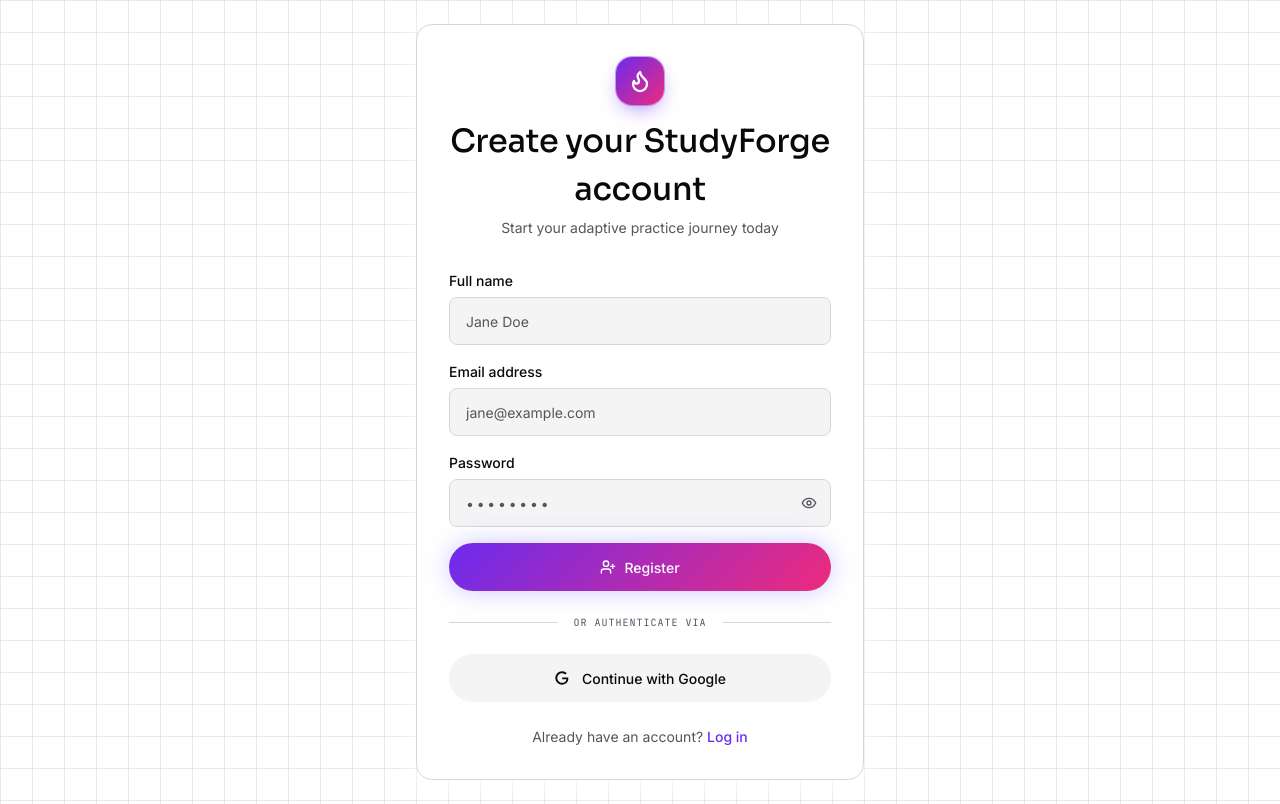
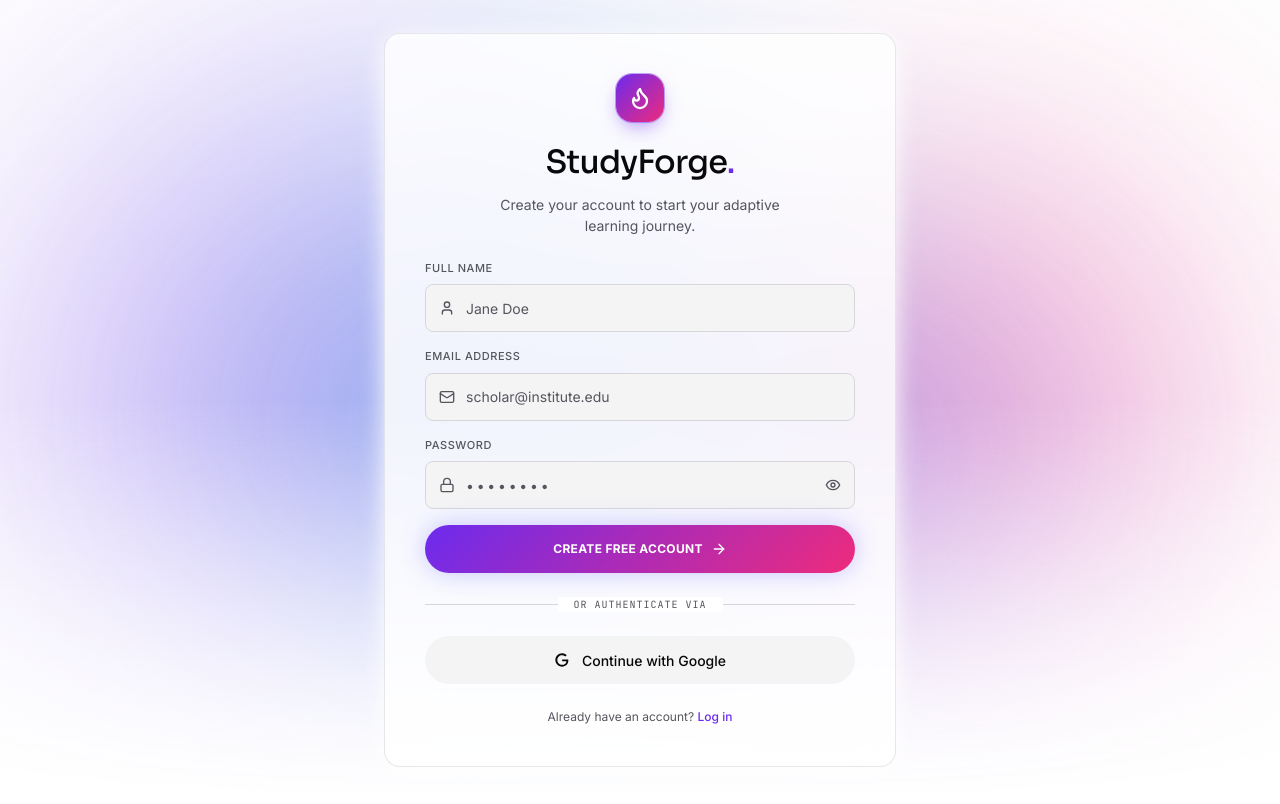
Before and after one commit to JAY4IGNITE/StudyForge-AI, a React (Vite) app in the folder frontend/: page /register in a window 1280 px wide. Built offline with nearby package versions, Linux system fonts and the light colour scheme; no server answers.

Commit message:
feat: implement authentication module with registration, login, and OAuth callback flows

```diff
--- a/frontend/src/features/auth/Login.tsx
+++ b/frontend/src/features/auth/Login.tsx
@@ -10,6 +10,8 @@
 import { Label } from '../../components/ui/label';
 import { Separator } from '../../components/ui/separator';
 import { PasswordInput } from '../../components/ui/PasswordInput';
+
+import { AnimatedGradient } from '../../components/landing/AnimatedGradient';
 
 const containerVariants: Variants = {
   hidden: { opacity: 0 },
@@ -80,8 +82,10 @@
       initial={{ opacity: 0 }}
       animate={{ opacity: 1 }}
       transition={{ duration: 0.6 }}
-      className="bg-blueprint bg-forge-glow relative flex min-h-screen items-center justify-center bg-background p-6"
+      className="relative flex min-h-screen items-center justify-center bg-background p-4 sm:p-6 overflow-hidden"
     >
+      <AnimatedGradient className="fixed inset-0 z-0 h-full w-full" />
+
       <AnimatePresence>
         {loading && (
           <motion.div
@@ -112,7 +116,7 @@
           </motion.div>
         )}
       </AnimatePresence>
-      <Card className="w-full max-w-lg p-8 shadow-2xl overflow-hidden">
+      <Card className="relative z-10 w-full max-w-lg p-8 sm:p-10 shadow-2xl overflow-hidden border border-border/60 bg-card/85 backdrop-blur-xl hover:border-ember/40">
         <motion.div
           variants={containerVariants}
           initial="hidden"
--- a/frontend/src/features/auth/Register.tsx
+++ b/frontend/src/features/auth/Register.tsx
@@ -2,14 +2,30 @@
 import { useNavigate, Link } from 'react-router-dom';
 import { useAuth } from '../../app/AuthProvider';
 import { supabase } from '../../lib/supabase';
-import { UserPlus, Flame, Loader2 } from 'lucide-react';
-import { motion, AnimatePresence } from 'motion/react';
+import { User, Mail, Lock, ArrowRight, Flame, Loader2 } from 'lucide-react';
+import { motion, AnimatePresence, Variants } from 'motion/react';
 import { Card } from '../../components/ui/card';
 import { Button } from '../../components/ui/button';
 import { Input } from '../../components/ui/input';
 import { Label } from '../../components/ui/label';
 import { PasswordInput } from '../../components/ui/PasswordInput';
 import { Separator } from '../../components/ui/separator';
+import { AnimatedGradient } from '../../components/landing/AnimatedGradient';
+
+const containerVariants: Variants = {
+  hidden: { opacity: 0 },
+  visible: {
+    opacity: 1,
+    transition: {
+      staggerChildren: 0.08,
+    },
+  },
+};
+
+const itemVariants: Variants = {
+  hidden: { opacity: 0, y: 10 },
+  visible: { opacity: 1, y: 0, transition: { type: 'spring', stiffness: 300, damping: 24 } },
+};
 
 export const Register: React.FC = () => {
   const { user } = useAuth();
@@ -72,27 +88,85 @@
   };
 
   return (
-    <div className="bg-blueprint bg-forge-glow relative flex min-h-screen items-center justify-center bg-background p-6">
-      <Card className="w-full max-w-md p-8 shadow-2xl">
-        <div className="mb-8 text-center">
-          <div className="mb-3 inline-flex h-12 w-12 items-center justify-center rounded-xl bg-ember-gradient shadow-[0_0_0_1px_hsl(var(--ember)/0.4),0_8px_20px_-6px_hsl(var(--ember)/0.6)]">
+    <motion.div
+      initial={{ opacity: 0 }}
+      animate={{ opacity: 1 }}
+      transition={{ duration: 0.6 }}
+      className="relative flex min-h-screen items-center justify-center bg-background p-4 sm:p-6 overflow-hidden"
+    >
+      <AnimatedGradient className="fixed inset-0 z-0 h-full w-full" />
+
+      <AnimatePresence>
+        {loading && (
+          <motion.div
+            initial={{ opacity: 0 }}
+            animate={{ opacity: 1 }}
+            exit={{ opacity: 0 }}
+            className="fixed inset-0 z-50 flex items-center justify-center bg-background/80 backdrop-blur-md"
+          >
+            <motion.div
+              initial={{ scale: 0.8, opacity: 0, y: 10 }}
+              animate={{ scale: 1, opacity: 1, y: 0 }}
+              exit={{ scale: 0.8, opacity: 0, y: -10 }}
+              transition={{ type: 'spring' as const, stiffness: 300, damping: 25 }}
+              className="flex flex-col items-center gap-4 rounded-3xl bg-card p-10 shadow-2xl border border-border/50"
+            >
+              <motion.div
+                animate={{ rotate: 360 }}
+                transition={{ repeat: Infinity, duration: 1, ease: 'linear' }}
+                className="flex items-center justify-center rounded-xl bg-ember/10 p-4"
+              >
+                <Loader2 className="h-10 w-10 text-ember" />
+              </motion.div>
+              <div className="text-center">
+                <h2 className="text-lg font-semibold tracking-tight text-foreground">Creating Account</h2>
+                <p className="text-sm text-secondary mt-1">Setting up your learning workspace...</p>
+              </div>
+            </motion.div>
+          </motion.div>
+        )}
+      </AnimatePresence>
+
+      <Card className="relative z-10 w-full max-w-lg p-8 sm:p-10 shadow-2xl overflow-hidden border border-border/60 bg-card/85 backdrop-blur-xl hover:border-ember/40">
+        <motion.div
+          variants={containerVariants}
+          initial="hidden"
+          animate="visible"
+        >
+          <motion.div variants={itemVariants} className="mb-6 flex flex-col items-center text-center">
+            <div className="mb-4 flex h-12 w-12 items-center justify-center rounded-xl bg-ember-gradient shadow-[0_0_0_1px_hsl(var(--ember)/0.4),0_8px_20px_-6px_hsl(var(--ember)/0.6)]">
               <Flame className="h-6 w-6 text-ember-foreground" strokeWidth={2.25} />
             </div>
-          <h1 className="font-display text-2xl font-medium text-foreground">Create your StudyForge account</h1>
-          <p className="mt-1 text-sm text-secondary">Start your adaptive practice journey today</p>
-        </div>
+            <h1 className="font-display text-2xl font-medium tracking-tight text-foreground">
+              StudyForge<span className="text-ember">.</span>
+            </h1>
+            <p className="mt-2 max-w-[280px] text-sm text-secondary">
+              Create your account to start your adaptive learning journey.
+            </p>
+          </motion.div>
 
+          <AnimatePresence>
             {error && (
-          <div className="mb-6 rounded-xl border border-destructive/30 bg-destructive/10 p-4 text-sm text-destructive">
+              <motion.div
+                initial={{ opacity: 0, height: 0, marginBottom: 0 }}
+                animate={{ opacity: 1, height: 'auto', marginBottom: 16 }}
+                exit={{ opacity: 0, height: 0, marginBottom: 0 }}
+                className="overflow-hidden"
+              >
+                <div className="rounded-xl border border-destructive/30 bg-destructive/10 p-4 text-center text-sm text-destructive">
                   {error}
                 </div>
+              </motion.div>
             )}
+          </AnimatePresence>
 
-        <form onSubmit={handleSubmit} className="space-y-4">
+          <motion.form variants={itemVariants} onSubmit={handleSubmit} className="space-y-4">
             <div>
-            <Label htmlFor="name" className="mb-1.5 block text-sm font-medium text-foreground">
+              <Label htmlFor="name" className="mb-2 block text-[11px] uppercase tracking-wider text-secondary">
                 Full name
               </Label>
+              <div className="relative">
+                <User className="pointer-events-none absolute left-3.5 top-1/2 h-4 w-4 -translate-y-1/2 text-secondary" />
                 <Input
                   id="name"
                   type="text"
@@ -100,53 +174,88 @@
                   value={displayName}
                   onChange={(e) => setDisplayName(e.target.value)}
                   placeholder="Jane Doe"
-              className="h-12"
+                  className="h-12 pl-10"
                 />
+              </div>
             </div>
 
             <div>
-            <Label htmlFor="email" className="mb-1.5 block text-sm font-medium text-foreground">
+              <Label htmlFor="email" className="mb-2 block text-[11px] uppercase tracking-wider text-secondary">
                 Email address
               </Label>
+              <div className="relative">
+                <Mail className="pointer-events-none absolute left-3.5 top-1/2 h-4 w-4 -translate-y-1/2 text-secondary" />
                 <Input
                   id="email"
                   type="email"
                   required
                   value={email}
                   onChange={(e) => setEmail(e.target.value)}
-              placeholder="jane@example.com"
-              className="h-12"
+                  placeholder="scholar@institute.edu"
+                  className="h-12 pl-10"
                 />
+              </div>
             </div>
 
             <div>
-            <Label htmlFor="password" className="mb-1.5 block text-sm font-medium text-foreground">
+              <Label htmlFor="password" className="mb-2 block text-[11px] uppercase tracking-wider text-secondary">
                 Password
               </Label>
+              <div className="relative">
+                <Lock className="pointer-events-none absolute left-3.5 top-1/2 h-4 w-4 -translate-y-1/2 text-secondary z-10" />
                 <PasswordInput
                   id="password"
                   required
                   value={password}
                   onChange={(e) => setPassword(e.target.value)}
                   placeholder="••••••••"
-              className="h-12"
+                  className="h-12 pl-10"
                 />
               </div>
+            </div>
 
-          <Button type="submit" disabled={loading} className="h-12 w-full gap-2">
-            <UserPlus className="h-4 w-4" />
-            {loading ? 'Registering...' : 'Register'}
+            <Button type="submit" disabled={loading} className="mt-2 h-12 w-full gap-2 text-xs font-bold uppercase tracking-wide overflow-hidden">
+              <AnimatePresence mode="wait">
+                {loading ? (
+                  <motion.div
+                    key="loading"
+                    initial={{ opacity: 0, y: 10 }}
+                    animate={{ opacity: 1, y: 0 }}
+                    exit={{ opacity: 0, y: -10 }}
+                    className="flex items-center gap-2"
+                  >
+                    <motion.div
+                      animate={{ rotate: 360 }}
+                      transition={{ repeat: Infinity, duration: 1, ease: 'linear' }}
+                    >
+                      <Loader2 className="h-4 w-4" />
+                    </motion.div>
+                    Creating account...
+                  </motion.div>
+                ) : (
+                  <motion.div
+                    key="idle"
+                    initial={{ opacity: 0, y: 10 }}
+                    animate={{ opacity: 1, y: 0 }}
+                    exit={{ opacity: 0, y: -10 }}
+                    className="flex items-center gap-2"
+                  >
+                    Create free account
+                    <ArrowRight className="h-4 w-4" />
+                  </motion.div>
+                )}
+              </AnimatePresence>
             </Button>
-        </form>
+          </motion.form>
 
-        <div className="relative my-6 flex items-center justify-center">
+          <motion.div variants={itemVariants} className="relative my-6 flex items-center justify-center">
             <Separator className="absolute inset-x-0" />
             <span className="relative bg-card px-4 font-mono text-[10px] uppercase tracking-widest text-secondary">
               Or authenticate via
             </span>
-        </div>
+          </motion.div>
 
-        <div className="space-y-3">
+          <motion.div variants={itemVariants} className="space-y-3">
             <Button
               variant="secondary"
               className="h-12 w-full gap-3 overflow-hidden relative"
@@ -186,15 +295,16 @@
                 )}
               </AnimatePresence>
             </Button>
-        </div>
+          </motion.div>
 
-        <p className="mt-6 text-center text-sm text-secondary">
+          <motion.p variants={itemVariants} className="mt-6 text-center text-xs text-secondary">
             Already have an account?{' '}
-          <Link to="/login" className="font-medium text-ember hover:underline">
+            <Link to="/login" className="font-medium text-ember hover:text-ember/80 hover:underline">
               Log in
             </Link>
-        </p>
+          </motion.p>
+        </motion.div>
       </Card>
-    </div>
+    </motion.div>
   );
 };
```
Also changed, not shown: frontend/src/components/auth/AuthShell.tsx (+8 -6 lines), frontend/src/features/auth/OAuthCallback.tsx (+8 -4 lines). Lines whose indentation alone changed are shown as unchanged.
